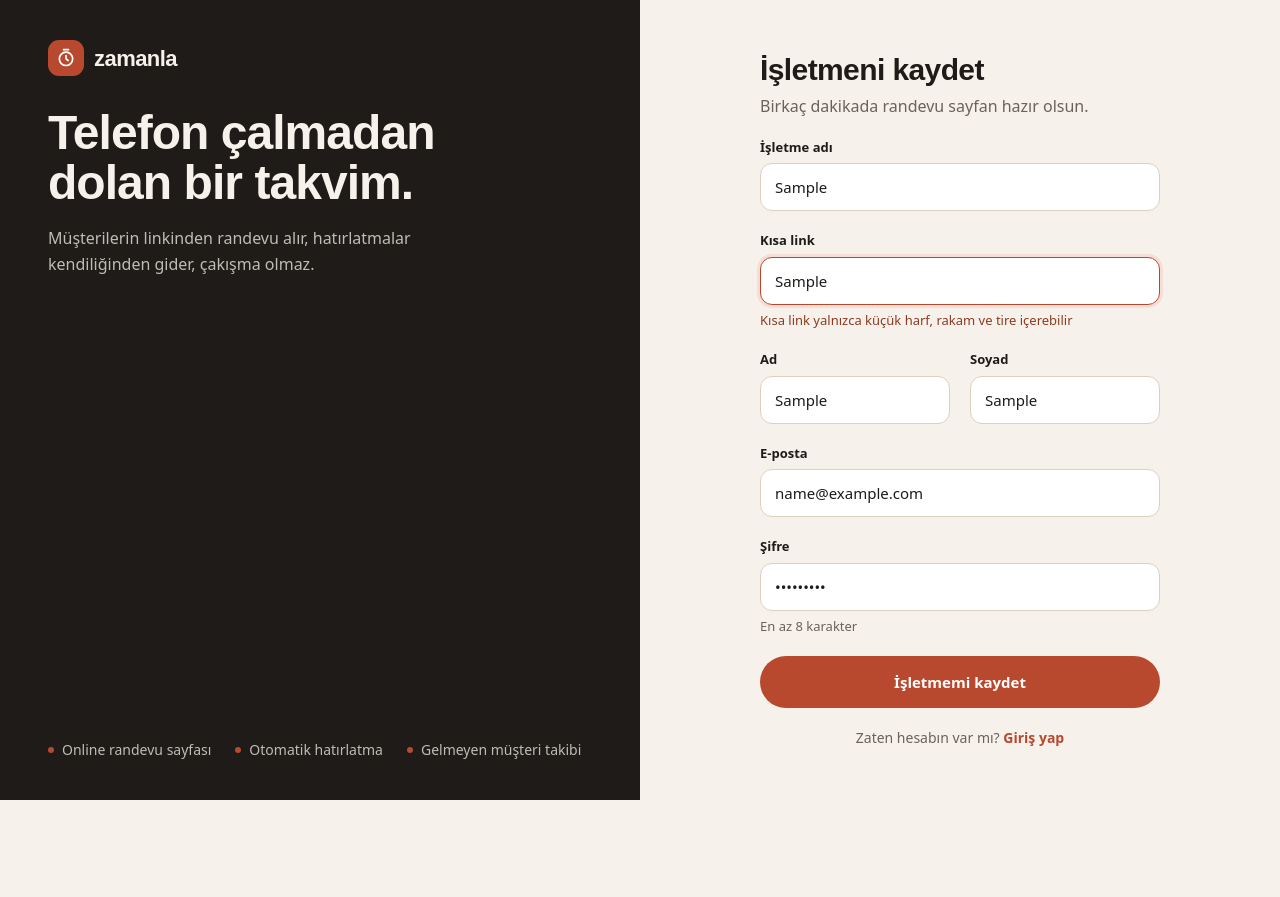
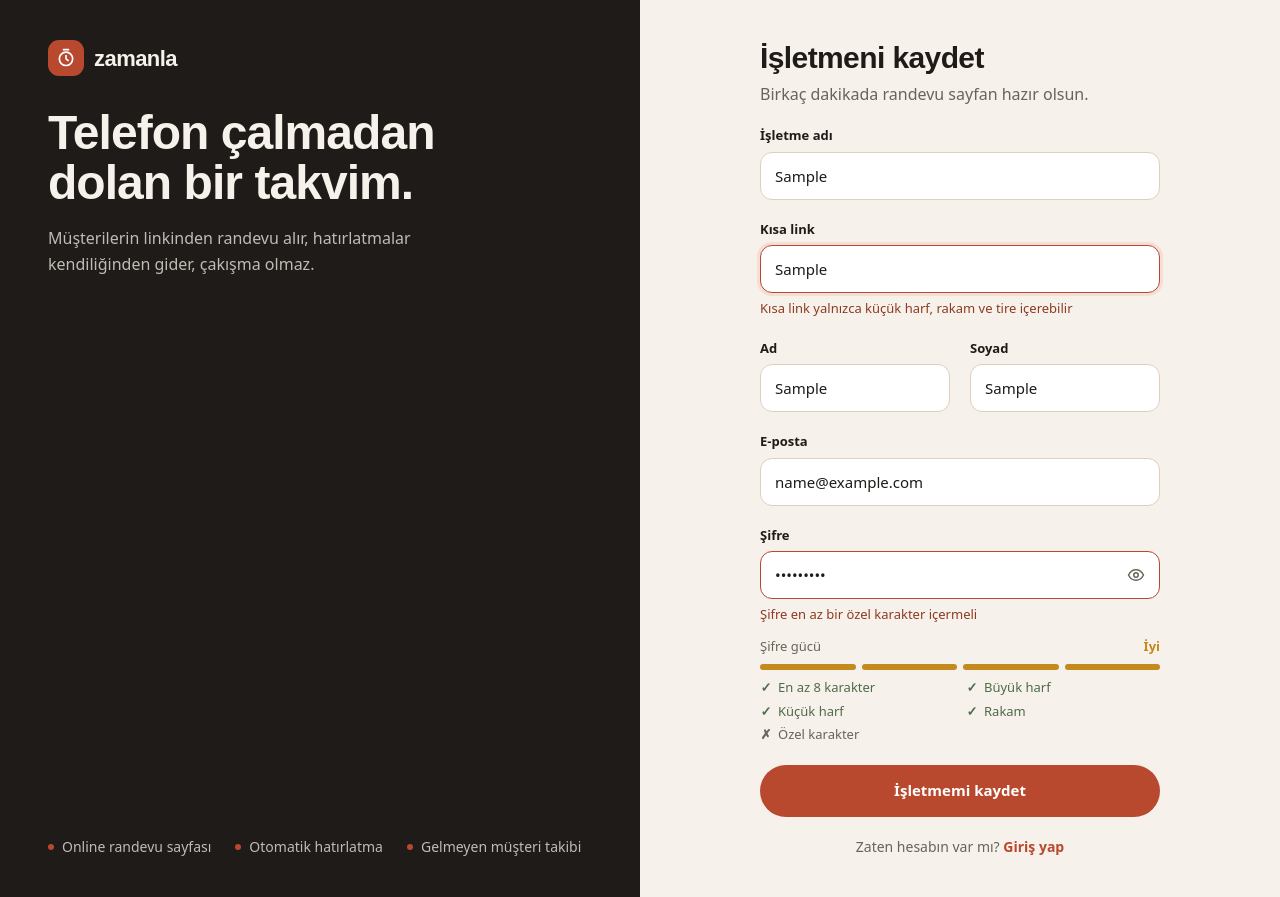
Before and after one commit to ErenBirsin/zamanla, a React (Vite) app in the folder client/: page /register in a window 1280 px wide. Both pictures are taken after typing "Sample", "Sample", "Sample", "Sample", "name@example.com", "Sample123" into the empty fields and a click on the button "İşletmemi kaydet". Before the commit the page ends 800 px from the top, so only its background shows below. Built offline with nearby package versions, Linux system fonts and the light colour scheme.

Commit message:
feat(client): add password strength meter

```diff
--- a/client/src/features/auth/LoginPage.tsx
+++ b/client/src/features/auth/LoginPage.tsx
@@ -6,6 +6,7 @@ import { useSession } from '@/shared/auth/session'
 import { FormField } from '@/shared/ui/FormField'
 import { login } from './authApi'
 import { type LoginValues, loginSchema } from './schemas'
+import { PasswordField } from '@/shared/ui/PasswordField'
 
 export function LoginPage() {
   const navigate = useNavigate()
@@ -44,9 +45,8 @@ export function LoginPage() {
         error={errors.email?.message}
         {...register('email')}
       />
-      <FormField
+      <PasswordField
         label="Şifre"
-        type="password"
         autoComplete="current-password"
         error={errors.password?.message}
         {...register('password')}
--- a/client/src/features/auth/RegisterPage.tsx
+++ b/client/src/features/auth/RegisterPage.tsx
@@ -5,6 +5,8 @@ import { useForm, useWatch } from 'react-hook-form'
 import { Link, useNavigate } from 'react-router'
 import { useSession } from '@/shared/auth/session'
 import { FormField } from '@/shared/ui/FormField'
+import { PasswordField } from '@/shared/ui/PasswordField'
+import { PasswordStrength } from '@/shared/ui/PasswordStrength'
 import { registerBusiness } from './authApi'
 import { type RegisterValues, registerSchema } from './schemas'
 import { slugify } from './slugify'
@@ -33,6 +35,7 @@ export function RegisterPage() {
     },
   })
   const slug = useWatch({ control, name: 'slug' })
+  const password = useWatch({ control, name: 'password' })
 
   const registerMutation = useMutation({
     mutationFn: registerBusiness,
@@ -96,14 +99,13 @@ export function RegisterPage() {
         error={errors.email?.message}
         {...register('email')}
       />
-      <FormField
+      <PasswordField
         label="Şifre"
-        type="password"
         autoComplete="new-password"
-        hint="En az 8 karakter"
         error={errors.password?.message}
         {...register('password')}
       />
+      <PasswordStrength password={password} />
 
       <button
         type="submit"
--- a/client/src/features/auth/ResetPasswordPage.tsx
+++ b/client/src/features/auth/ResetPasswordPage.tsx
@@ -1,12 +1,13 @@
 import { zodResolver } from '@hookform/resolvers/zod'
 import { useMutation, useQuery, useQueryClient } from '@tanstack/react-query'
 import { isAxiosError } from 'axios'
-import { useForm } from 'react-hook-form'
+import { useForm, useWatch } from 'react-hook-form'
 import { Link, useNavigate, useParams } from 'react-router'
 import { toast } from 'sonner'
 import { useSession } from '@/shared/auth/session'
 import { FormError } from '@/shared/ui/FormError'
-import { FormField } from '@/shared/ui/FormField'
+import { PasswordField } from '@/shared/ui/PasswordField'
+import { PasswordStrength } from '@/shared/ui/PasswordStrength'
 import { checkForgotPasswordCode, resetPassword } from './authApi'
 import { type ResetPasswordValues, resetPasswordSchema } from './schemas'
 
@@ -28,8 +29,10 @@ export function ResetPasswordPage() {
   const {
     register,
     handleSubmit,
+    control,
     formState: { errors },
   } = useForm<ResetPasswordValues>({ resolver: zodResolver(resetPasswordSchema) })
+  const newPassword = useWatch({ control, name: 'newPassword', defaultValue: '' })
 
   const resetMutation = useMutation({
     mutationFn: (values: ResetPasswordValues) => resetPassword(code, values.newPassword),
@@ -86,17 +89,15 @@ export function ResetPasswordPage() {
         <p className="text-muted">Kaydettikten sonra yeni şifrenle giriş yapabilirsin.</p>
       </header>
 
-      <FormField
+      <PasswordField
         label="Yeni şifre"
-        type="password"
         autoComplete="new-password"
-        hint="En az 8 karakter"
         error={errors.newPassword?.message}
         {...register('newPassword')}
       />
-      <FormField
+      <PasswordStrength password={newPassword} />
+      <PasswordField
         label="Yeni şifre tekrar"
-        type="password"
         autoComplete="new-password"
         error={errors.newPasswordConfirm?.message}
         {...register('newPasswordConfirm')}
--- a/client/src/features/auth/schemas.ts
+++ b/client/src/features/auth/schemas.ts
@@ -1,4 +1,5 @@
 import { z } from 'zod'
+import { strongPasswordSchema } from '@/shared/auth/passwordRules'
 
 // mesajlar ve sınırlar backend'deki validator'larla aynı
 export const loginSchema = z.object({
@@ -30,7 +31,7 @@ export const registerSchema = z.object({
   email: z
     .email('Geçerli bir mail adresi girin')
     .max(254, 'Mail adresi en fazla 254 karakter olabilir'),
-  password: z.string().min(8, 'Şifre en az 8 karakter olmalı'),
+  password: strongPasswordSchema,
 })
 
 export const forgotPasswordSchema = z.object({
@@ -39,7 +40,7 @@ export const forgotPasswordSchema = z.object({
 
 export const resetPasswordSchema = z
   .object({
-    newPassword: z.string().min(8, 'Şifre en az 8 karakter olmalı'),
+    newPassword: strongPasswordSchema,
     newPasswordConfirm: z.string(),
   })
   .refine((values) => values.newPassword === values.newPasswordConfirm, {
--- a/client/src/features/invitations/InvitationPage.tsx
+++ b/client/src/features/invitations/InvitationPage.tsx
@@ -1,12 +1,14 @@
 import { zodResolver } from '@hookform/resolvers/zod'
 import { useMutation, useQuery, useQueryClient } from '@tanstack/react-query'
 import { isAxiosError } from 'axios'
-import { useForm } from 'react-hook-form'
+import { useForm, useWatch } from 'react-hook-form'
 import { Link, useNavigate, useParams } from 'react-router'
 import { formatDateTime } from '@/features/calendar/time'
 import { useSession } from '@/shared/auth/session'
 import { FormError } from '@/shared/ui/FormError'
 import { FormField } from '@/shared/ui/FormField'
+import { PasswordField } from '@/shared/ui/PasswordField'
+import { PasswordStrength } from '@/shared/ui/PasswordStrength'
 import { acceptInvitation, getInvitation } from './invitationsApi'
 import { type InvitationValues, invitationSchema } from './schemas'
 
@@ -28,8 +30,10 @@ export function InvitationPage() {
   const {
     register,
     handleSubmit,
+    control,
     formState: { errors },
   } = useForm<InvitationValues>({ resolver: zodResolver(invitationSchema) })
+  const password = useWatch({ control, name: 'password', defaultValue: '' })
 
   const acceptMutation = useMutation({
     mutationFn: (values: InvitationValues) => acceptInvitation(slug, token, values.password),
@@ -92,17 +96,15 @@ export function InvitationPage() {
       </header>
 
       <FormField label="E-posta" type="email" value={email} readOnly disabled />
-      <FormField
+      <PasswordField
         label="Şifre"
-        type="password"
         autoComplete="new-password"
-        hint="En az 8 karakter"
         error={errors.password?.message}
         {...register('password')}
       />
-      <FormField
+      <PasswordStrength password={password} />
+      <PasswordField
         label="Şifre tekrar"
-        type="password"
         autoComplete="new-password"
         error={errors.passwordConfirm?.message}
         {...register('passwordConfirm')}
--- a/client/src/features/invitations/schemas.ts
+++ b/client/src/features/invitations/schemas.ts
@@ -1,8 +1,9 @@
 import { z } from 'zod'
+import { strongPasswordSchema } from '@/shared/auth/passwordRules'
 
 export const invitationSchema = z
   .object({
-    password: z.string().min(8, 'Şifre en az 8 karakter olmalı'),
+    password: strongPasswordSchema,
     passwordConfirm: z.string(),
   })
   .refine((values) => values.password === values.passwordConfirm, {
--- a/client/src/index.css
+++ b/client/src/index.css
@@ -16,6 +16,9 @@
 
   --color-sage: #4f6b4a;
   --color-sage-soft: #dde7d6;
+
+  /* şifre gücünde "orta" */
+  --color-amber: #c58a1e;
 
   /* takvimde personel renkleri */
   --color-staff-peach: #f7dccb;
--- /dev/null
+++ b/client/src/shared/auth/passwordRules.ts
@@ -0,0 +1,29 @@
+import { z } from 'zod'
+
+// backend validator'larındaki kuralların aynısı; Türkçe harfler de harf sayılır
+export const passwordRules = [
+  { label: 'En az 8 karakter', test: (value: string) => value.length >= 8 },
+  { label: 'Büyük harf', test: (value: string) => /\p{Lu}/u.test(value) },
+  { label: 'Küçük harf', test: (value: string) => /\p{Ll}/u.test(value) },
+  { label: 'Rakam', test: (value: string) => /[0-9]/.test(value) },
+  { label: 'Özel karakter', test: (value: string) => /[!@#$%^&*(),.?":{}|<>]/.test(value) },
+]
+
+export const strongPasswordSchema = z
+  .string()
+  .min(8, 'Şifre en az 8 karakter olmalı')
+  .regex(/\p{Lu}/u, 'Şifre en az bir büyük harf içermeli')
+  .regex(/\p{Ll}/u, 'Şifre en az bir küçük harf içermeli')
+  .regex(/[0-9]/, 'Şifre en az bir rakam içermeli')
+  .regex(/[!@#$%^&*(),.?":{}|<>]/, 'Şifre en az bir özel karakter içermeli')
+
+// hocadaki gibi: sağlanan kural sayısına göre 4 parçalı çubuk
+export function getPasswordStrength(value: string) {
+  const level = passwordRules.filter((rule) => rule.test(value)).length
+
+  if (level === 0) return { level, text: 'Zayıf', tone: 'none' } as const
+  if (level <= 2) return { level, text: 'Zayıf', tone: 'weak' } as const
+  if (level === 3) return { level, text: 'Orta', tone: 'medium' } as const
+  if (level === 4) return { level, text: 'İyi', tone: 'medium' } as const
+  return { level, text: 'Güçlü', tone: 'strong' } as const
+}
--- /dev/null
+++ b/client/src/shared/ui/PasswordField.tsx
@@ -0,0 +1,61 @@
+import { type ComponentProps, useId, useState } from 'react'
+
+interface PasswordFieldProps extends Omit<ComponentProps<'input'>, 'type'> {
+  label: string
+  error?: string
+  hint?: string
+}
+
+// FormField'ın şifre hali: göz düğmesiyle yazılan görülebilir
+export function PasswordField({ label, error, hint, ...inputProps }: PasswordFieldProps) {
+  const id = useId()
+  const messageId = `${id}-message`
+  const message = error ?? hint
+  const [visible, setVisible] = useState(false)
+
+  return (
+    <div className="flex flex-col gap-1.5">
+      <label htmlFor={id} className="text-[13px] font-semibold">
+        {label}
+      </label>
+      <div className="relative">
+        <input
+          id={id}
+          type={visible ? 'text' : 'password'}
+          aria-invalid={error ? true : undefined}
+          aria-describedby={message ? messageId : undefined}
+          className="h-12 w-full rounded-xl border border-[#dcd0c1] bg-surface pr-12 pl-3.5 text-[15px] outline-none placeholder:text-muted/60 focus:border-clay focus:ring-3 focus:ring-clay-soft aria-invalid:border-clay"
+          {...inputProps}
+        />
+        <button
+          type="button"
+          onClick={() => setVisible((value) => !value)}
+          aria-label={visible ? 'Şifreyi gizle' : 'Şifreyi göster'}
+          aria-pressed={visible}
+          className="absolute inset-y-0 right-0 flex w-12 cursor-pointer items-center justify-center rounded-r-xl text-muted hover:text-ink"
+        >
+          <svg
+            width="18"
+            height="18"
+            viewBox="0 0 24 24"
+            fill="none"
+            stroke="currentColor"
+            strokeWidth="2"
+            strokeLinecap="round"
+            strokeLinejoin="round"
+            aria-hidden
+          >
+            <path d="M2 12s3.5-7 10-7 10 7 10 7-3.5 7-10 7S2 12 2 12Z" />
+            <circle cx="12" cy="12" r="3" />
+            {visible && <path d="M3 3l18 18" />}
+          </svg>
+        </button>
+      </div>
+      {message && (
+        <p id={messageId} className={`text-[13px] ${error ? 'text-clay-dark' : 'text-muted'}`}>
+          {message}
+        </p>
+      )}
+    </div>
+  )
+}
--- /dev/null
+++ b/client/src/shared/ui/PasswordStrength.tsx
@@ -0,0 +1,57 @@
+import { getPasswordStrength, passwordRules } from '@/shared/auth/passwordRules'
+
+const barClasses = {
+  none: 'bg-line',
+  weak: 'bg-clay',
+  medium: 'bg-amber',
+  strong: 'bg-sage',
+}
+
+const textClasses = {
+  none: 'text-muted',
+  weak: 'text-clay-dark',
+  medium: 'text-amber',
+  strong: 'text-sage',
+}
+
+export function PasswordStrength({ password }: { password: string }) {
+  const strength = getPasswordStrength(password)
+
+  return (
+    <div className="-mt-2 flex flex-col gap-2">
+      <div className="flex items-center justify-between text-[13px]">
+        <span className="text-muted">Şifre gücü</span>
+        <span className={`font-semibold ${textClasses[strength.tone]}`}>{strength.text}</span>
+      </div>
+      <div className="grid grid-cols-4 gap-1.5" aria-hidden>
+        {[1, 2, 3, 4].map((bar) => (
+          <span
+            key={bar}
+            className={`h-1.5 rounded-full ${strength.level >= bar ? barClasses[strength.tone] : 'bg-line'}`}
+          />
+        ))}
+      </div>
+
+      {/* hocadaki gibi yazmaya başlayınca görünür */}
+      {password.length > 0 && (
+        <ul className="grid grid-cols-2 gap-x-3 gap-y-1 text-[13px]">
+          {passwordRules.map((rule) => {
+            const met = rule.test(password)
+            return (
+              <li
+                key={rule.label}
+                className={`flex items-center gap-1.5 ${met ? 'text-sage' : 'text-muted'}`}
+              >
+                <span aria-hidden className="w-3 text-center font-bold">
+                  {met ? '✓' : '✗'}
+                </span>
+                {rule.label}
+                <span className="sr-only">{met ? '(sağlandı)' : '(eksik)'}</span>
+              </li>
+            )
+          })}
+        </ul>
+      )}
+    </div>
+  )
+}
```
